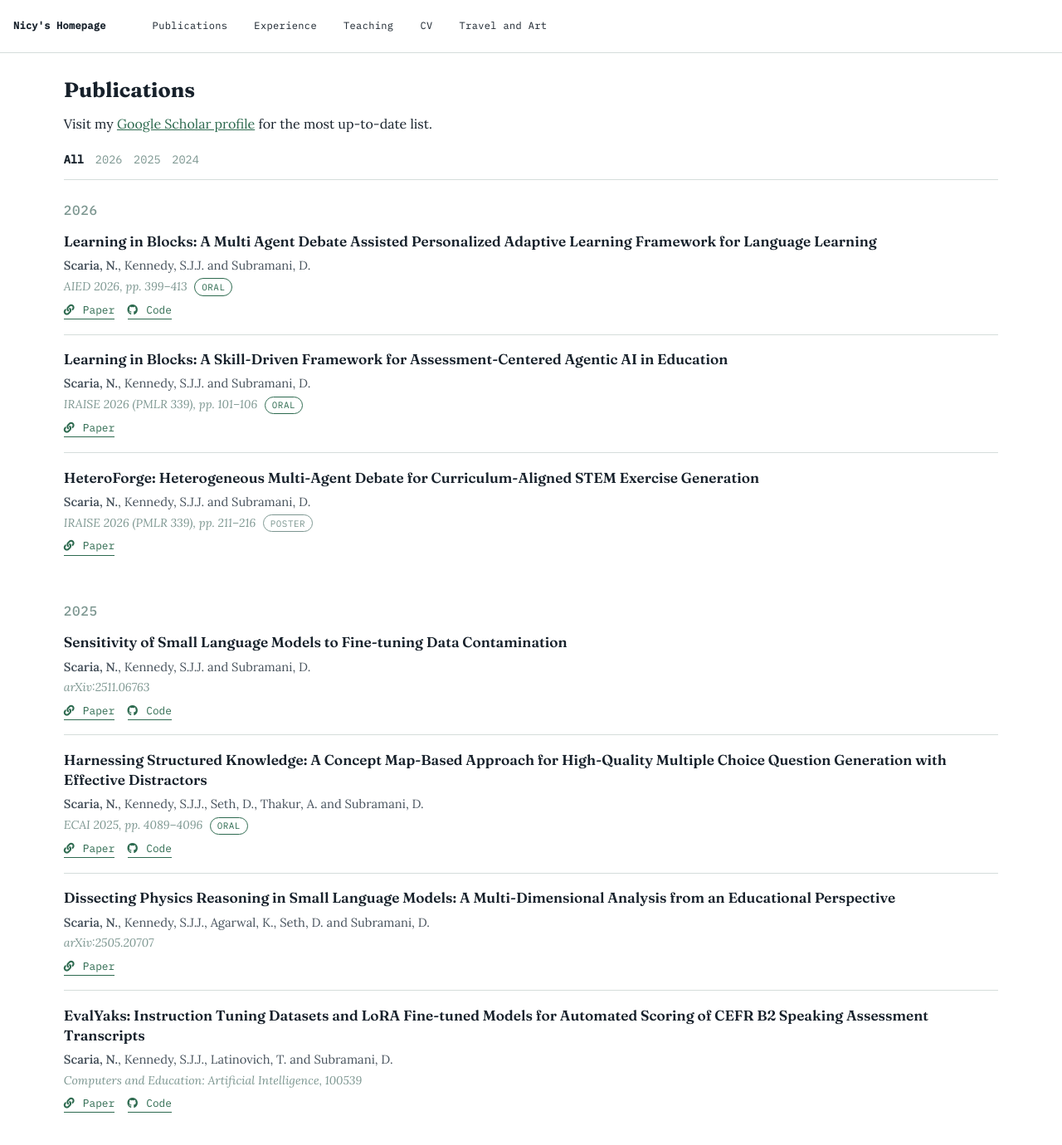
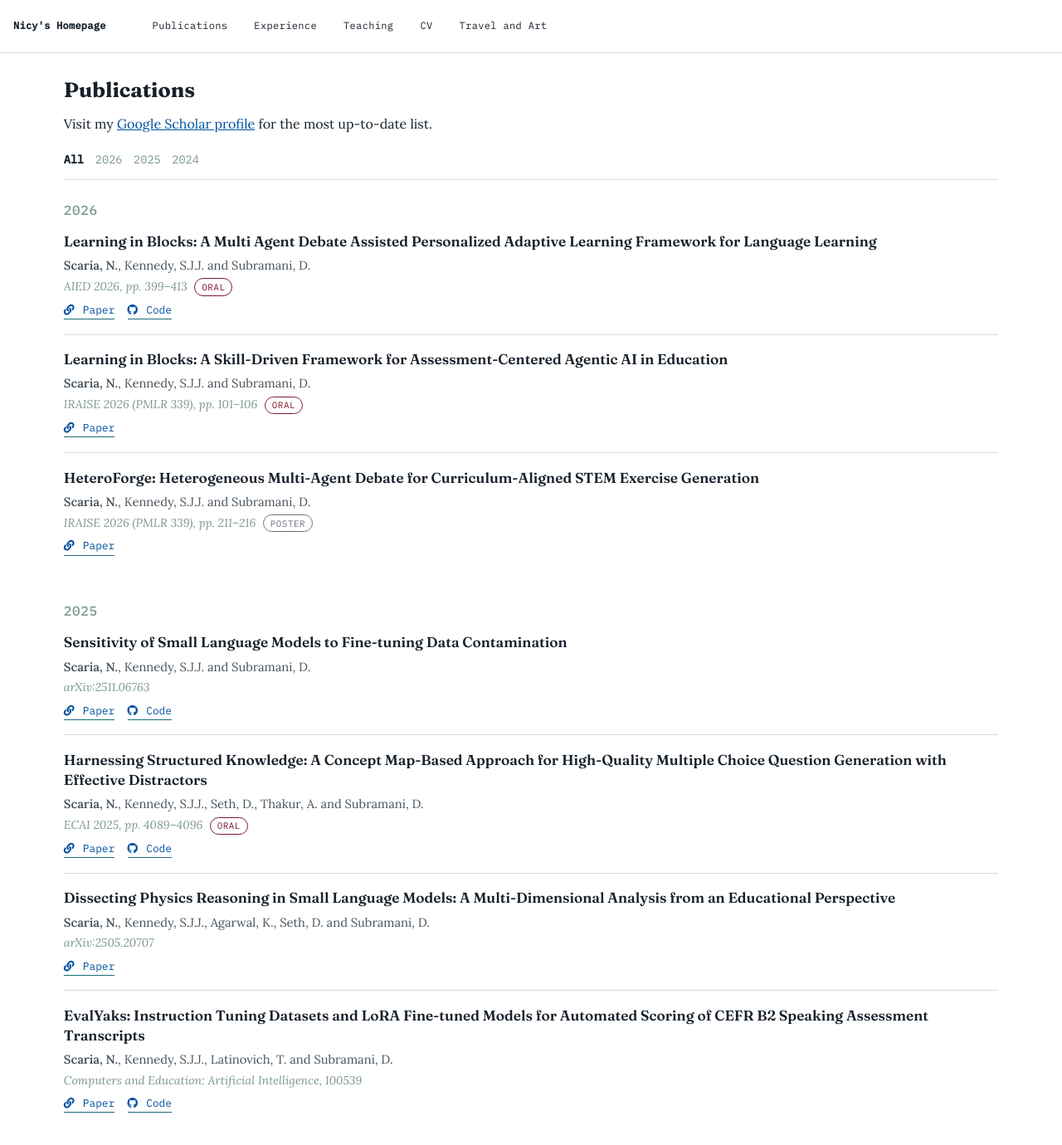
Before and after one commit to nicyscaria/nicyscaria.github.io, a Jekyll site: the page built from _pages/publications.md, in a window 1280 px wide and 1400 px high. Shown: the top 1380 px of the window at 83% size. Built offline with Jekyll 4.4.1, drawn with Linux system fonts in a browser that asks for light colours.

Commit message:
Modify color scheme

```diff
--- a/_sass/_pub-list.scss
+++ b/_sass/_pub-list.scss
@@ -83,13 +83,13 @@
   }
 
   &__award--oral {
-    color: $accent-color;
-    border-color: $accent-color;
+    color: #7a1a2e;
+    border-color: #7a1a2e;
   }
 
   &__award--poster {
-    color: $gray;
-    border-color: $gray;
+    color: #6b7280;
+    border-color: #6b7280;
   }
 
   &__links {
--- a/_sass/_variables.scss
+++ b/_sass/_variables.scss
@@ -71,7 +71,7 @@ $success-color              : #62c462;
 $warning-color              : #f89406;
 $danger-color               : #ee5f5b;
 $info-color                 : #52adc8;
-$accent-color               : #2d6a4f;
+$accent-color               : #1a6b7a;
 
 /* brands */
 $behance-color              : #1769FF;
@@ -97,7 +97,7 @@ $xing-color                 : #006567;
 
 
 /* links */
-$link-color                 : $accent-color;
+$link-color                 : #0050a0;
 $link-color-hover           : mix(#000, $link-color, 15%);
 $link-color-visited         : mix(#fff, $link-color, 15%);
 $masthead-link-color        : $primary-color;
```
Also changed, not shown: _pages/about.md (+1 -1 lines).
